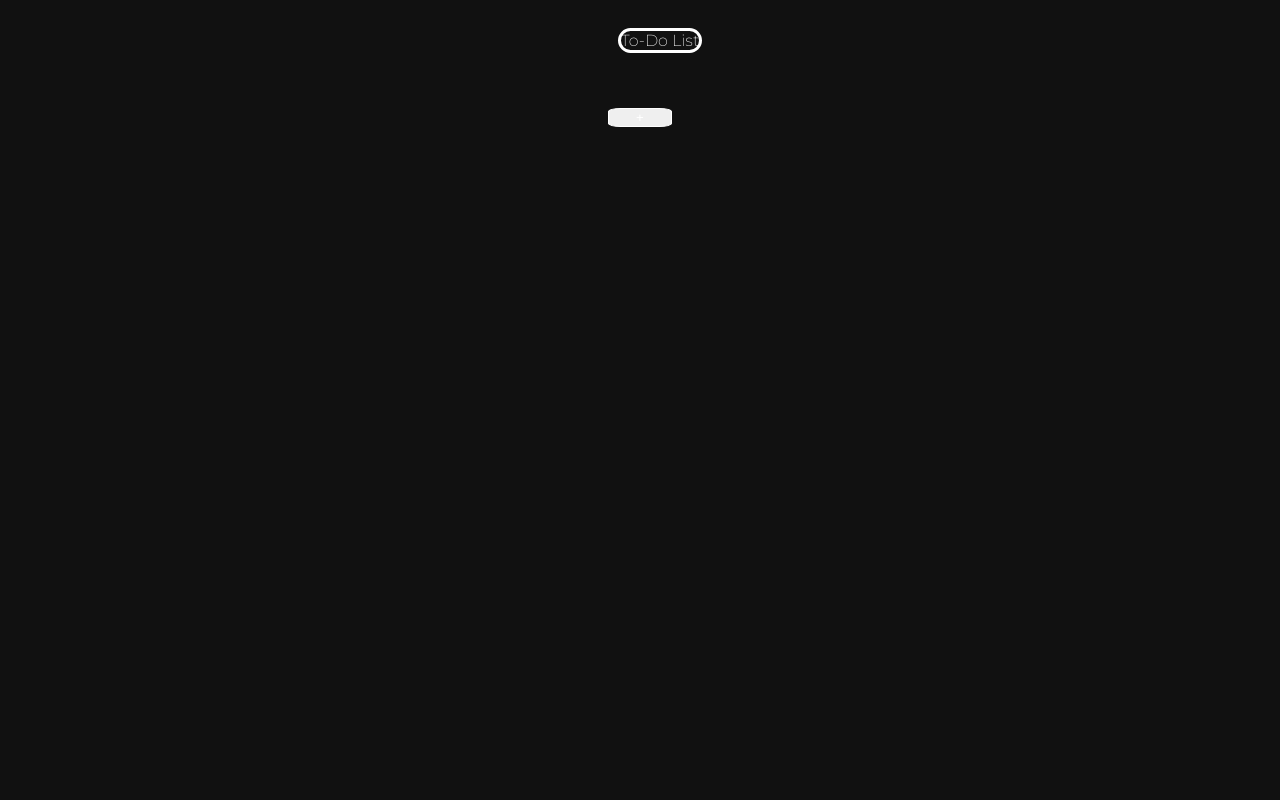
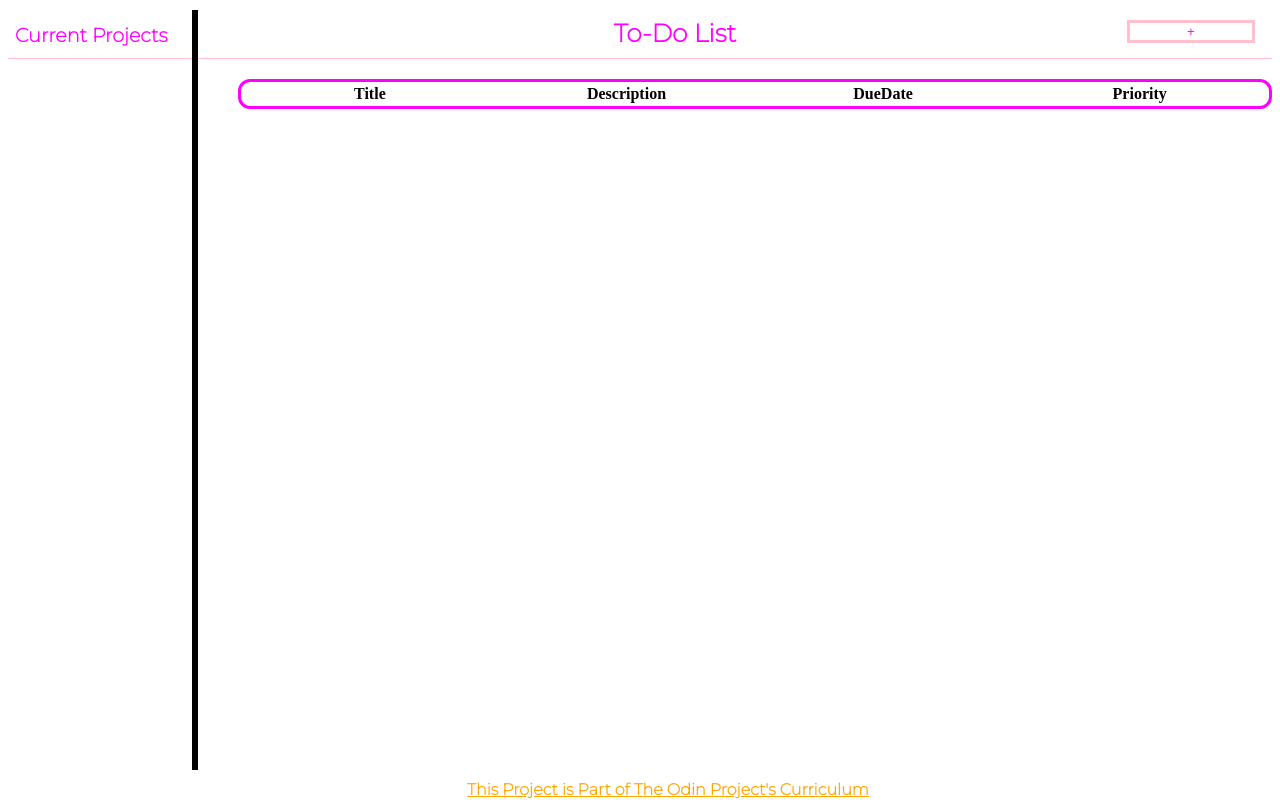
Before and after one commit to sc-stack/To-Do-List, a plain HTML site: page index.html in a window 1280 px wide. Drawn offline with Linux system fonts and the light colour scheme.

Commit message:
Added beginning touches of css tables

```diff
--- a/index.html
+++ b/index.html
@@ -15,22 +15,46 @@
     <header>
         <nav>
             <ul>
+                <li class = "current-projects">Current Projects</li>
                 <li>To-Do List</li>
+                <li><button id = "add-btn">+</button></li>
             </ul>
         </nav>
     </header>
     <main>
     <div id = "content">
+
         <div id = "content-wrap">
-        <button id = "add-btn">+</button>
         <!--
             Using DOM Manipulation add todos here
+            table will display the data
         -->
+        <table class = "to-dos">
+            <tr>
+                <th>
+                    Title
+                </th>
+                <th>
+                    Description
+                </th>
+                <th>
+                    DueDate
+                </th>
+                <th>
+                    Priority
+                </th>
+            </tr>
+        </table>
         </div>
     </div>
     </main>
+    <!--
+        this is the modal form
+    -->
+    <div class = "vertical"></div>
     <div class = "form">
         <div class = "form-content">
+            <div>New To-Do</div>
             <div class = "close">+</div>
             <form>
                 <input type = "text" placeholder = "Title" id = "title">
@@ -38,6 +62,7 @@
                 <input type = "text" placeholder = "Due Date" id = "dueDate">
                 <input type = "submit" class = "submit-button" value = "Submit">
             </form>
+        </div>
         </div>
     <footer>
         <nav>
--- a/main.js
+++ b/main.js
@@ -1 +1 @@
-(()=>{const e=document.querySelector(".close");document.getElementById("add-btn").addEventListener("click",(()=>{document.querySelector(".form").style.display="flex",console.log("clicked")})),e.addEventListener("click",(()=>{document.querySelector(".form").style.display="none",console.log("clicked2")}))})();
+(()=>{"use strict";class t{constructor(t,e,i,r){this.title=t,this.description=e,this.dueDate=i,this.priority=r}set title(t){t&&(this._title=t)}get title(){return this.title}set Description(t){t&&(this._description=t)}get Description(){return this.description}set dueDate(t){t&&(this._dueDate=t)}get dueDate(){return this.dueDate}set priority(t){t&&(this._priority=t)}get priority(){return this.priority}}new t("test","test ","test","test");const e=document.querySelector(".close");document.getElementById("add-btn").addEventListener("click",(()=>{document.querySelector(".form").style.display="flex"})),e.addEventListener("click",(()=>{document.querySelector(".form").style.display="none"})),document.querySelector(".submit-button").addEventListener("click",(()=>{let e=new t(document.getElementById("title").value,document.getElementById("priority").value,document.getElementById("dueDate"),"placeholderValue");test=e.title,cnt++,document.querySelector(".form").style.display="none"}))})();
--- a/style.css
+++ b/style.css
@@ -1,32 +1,51 @@
 body{
-    background-color: #111;
+    background-color: white;
 }
 
 header{
     width: 100%;
-    height: 100px;
+    height: 50px;
+    border-bottom: solid 1px pink;
 }
 
 header nav ul{
     display: block;
+    width: fit-content;
     margin: 0 auto;
-    width: fit-content;
 }
 
 header nav ul li{
     display: inline-block;
-    float: left;
-    margin: 20px 20px;
-    color: white;
-    border: solid white 3px;
-    border-radius: 25px;
-    font-family: 'montserrat', sans-serif
+    float: right;
+    margin: 10px 15px;
+    color: rgb(255,0,255);
+    border-radius: 4px;
+    font-size: 25px;
+    font-weight: 900;
+    font-family: 'montserrat', sans-serif;
 }
 
-header nav ul li #btn{
-    color: white;
-    border-radius: 50%;
-    border: solid white 1px;
+.current-projects{
+    font-weight: 900;
+    padding-right: 10px;
+    font-family: "montserrat", sans-serif;
+    position: absolute;
+    left: 0;
+    font-size: 1.5vw;
+    margin-top: 15px;
+}
+
+#add-btn{
+    border: solid 3px pink;
+    position: absolute;
+    right: 0;
+    top:0;
+    float: right;
+    width: 10%;
+    margin: 20px 25px;
+    text-align: center;
+    color: rgb(255,0,255);
+    background-color: white;
 }
 
 #content{
@@ -39,16 +58,29 @@ header nav ul li #btn{
     padding-bottom: 2.5rem;
 }
 
-#add-btn{
-    display: block;
-    margin: 0 auto;
-    border: solid 1px white;
-    margin-bottom: 20px;
-    border-radius: 20%;
+.to-dos{
+    display: table;
+    width: calc(100% - 15% - 40px);
+    margin-left: calc(15% + 40px);
+    margin-top: 20px;
+    border: 3px solid rgb(255,0,255);
+    border-radius: 12px;
+    table-layout: fixed;
+}
+
+th{
     text-align: center;
-    width: 5%;
-    color: white;
 }
+
+.vertical{
+    position: absolute;
+    left: 15%;
+    height: 95%;
+    top: 0;
+    border-left: 6px solid black;
+    margin-top: 10px;
+}
+
 
 .form{
     width: 100%;
@@ -69,14 +101,31 @@ header nav ul li #btn{
     border-radius: 12px;
     text-align: center;
     position: relative;
+    color: rgb(255,0,255);
+    font-weight: 900;
+    font-family: "montserrat", sans-serif;
+    padding-top: 5px;
 }
 
-input{
+input[type=text] {
     width: 50%;
     display: block;
     margin: 15px auto;
-    float: left;
-    margin-left: 15px;
+    color: rgb(255,0,255);
+    font-weight: 900;
+    border: solid 5px pink;
+    background-color: white;
+    border-radius: 4px;
+}
+
+input[type=submit]{
+    display: block;
+    margin: 100px auto;
+    color: rgb(255,0,255);
+    font-weight: 900;
+    border: solid 5px pink;
+    background-color: white;
+    border-radius: 4px;
 }
 
 .close{
```
